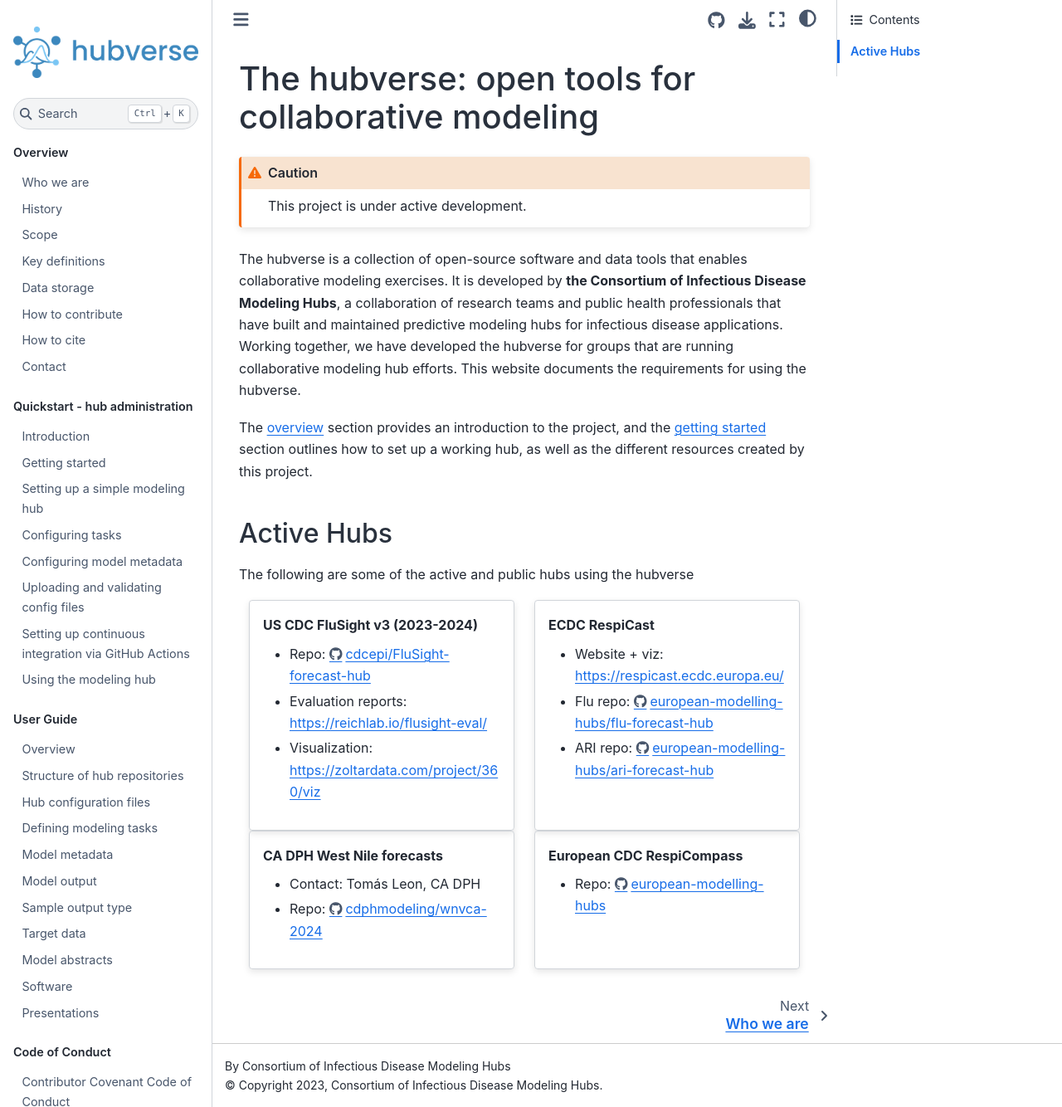
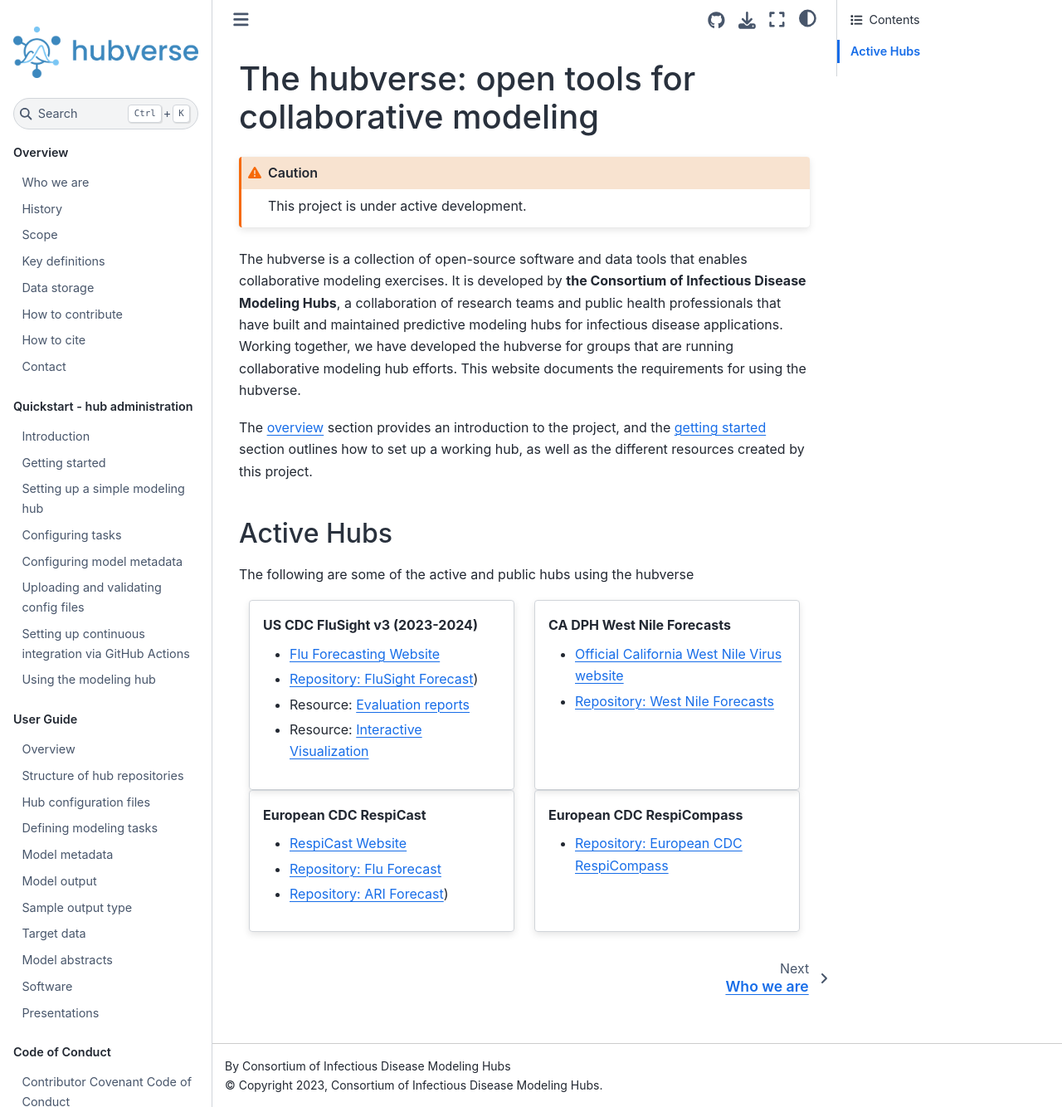
Before and after one commit to hubverse-org/hubDocs, a Sphinx documentation site: the page built from docs/source/index.md, in a window 1280 px wide and 1334 px high. Shown: the whole window at 83% size. Built offline with Sphinx 7.4.7 and the Sphinx Book theme 1.1.4, drawn with Linux system fonts in a browser that asks for light colours; comment, search, counter and statistics services are not loaded.

Commit message:
update cards based on Nick feedback

```diff
--- a/docs/source/index.md
+++ b/docs/source/index.md
@@ -16,29 +16,32 @@
 
 ::: {grid-item-card} US CDC FluSight v3 (2023-2024)
 
- - Repo: <https://github.com/cdcepi/FluSight-forecast-hub/>
- - Evaluation reports: <https://reichlab.io/flusight-eval/>
- - Visualization: <https://zoltardata.com/project/360/viz>
+ - [Flu Forecasting Website](https://www.cdc.gov/flu-forecasting/)
+ - [Repository: FluSight Forecast](https://github.com/cdcepi/FluSight-forecast-hub/#readme))
+ - Resource: [Evaluation reports](https://reichlab.io/flusight-eval/)
+ - Resource: [Interactive Visualization](https://zoltardata.com/project/360/viz)
 
 :::
 
-::: {grid-item-card} ECDC RespiCast
+::: {grid-item-card} CA DPH West Nile Forecasts
 
- - Website + viz: <https://respicast.ecdc.europa.eu/>
- - Flu repo: <https://github.com/european-modelling-hubs/flu-forecast-hub>
- - ARI repo: <https://github.com/european-modelling-hubs/ari-forecast-hub>
+ - [Official California West Nile Virus website](https://westnile.ca.gov/)
+ - [Repository: West Nile Forecasts](https://github.com/cdphmodeling/wnvca-2024#readme)
 
 :::
 
-::: {grid-item-card} CA DPH West Nile forecasts
 
- - Contact: Tomás Leon, CA DPH
- - Repo: <https://github.com/cdphmodeling/wnvca-2024>
+::: {grid-item-card} European CDC RespiCast
+
+ - [RespiCast Website](https://respicast.ecdc.europa.eu/)
+ - [Repository: Flu Forecast](https://github.com/european-modelling-hubs/flu-forecast-hub#readme)
+ - [Repository: ARI Forecast](https://github.com/european-modelling-hubs/ari-forecast-hub#readme))
 
 :::
 
 ::: {grid-item-card} European CDC RespiCompass
- - Repo: <https://github.com/european-modelling-hubs>
+
+ - [Repository: European CDC RespiCompass](https://github.com/european-modelling-hubs/RespiCompass#readme)
 
 :::
 
```
